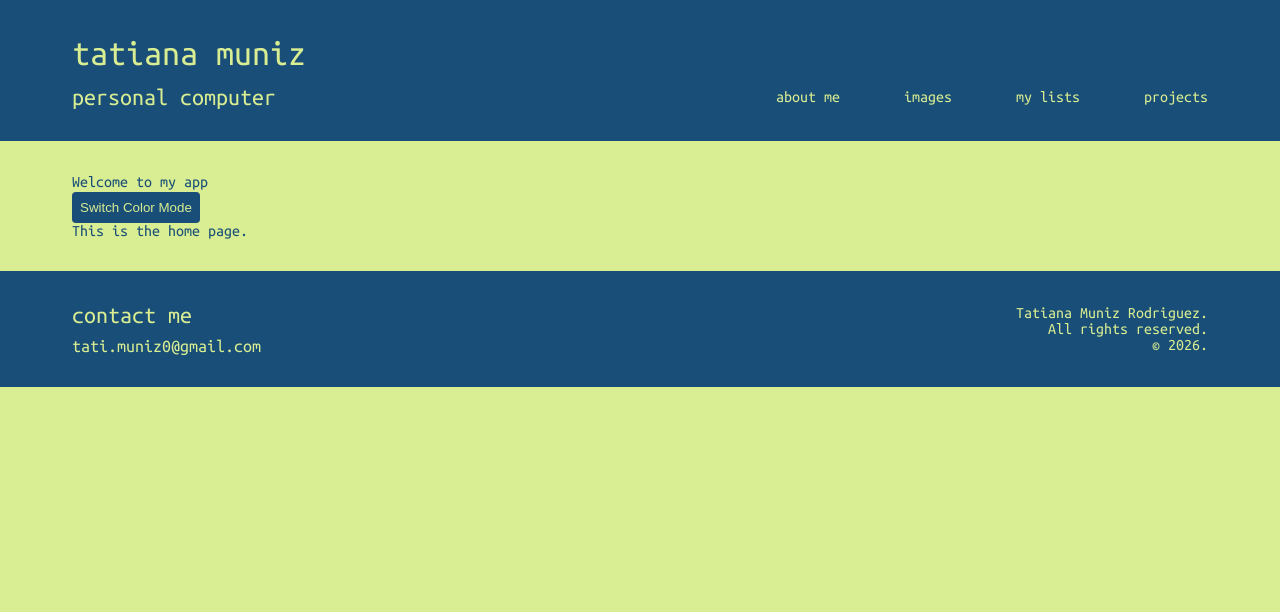
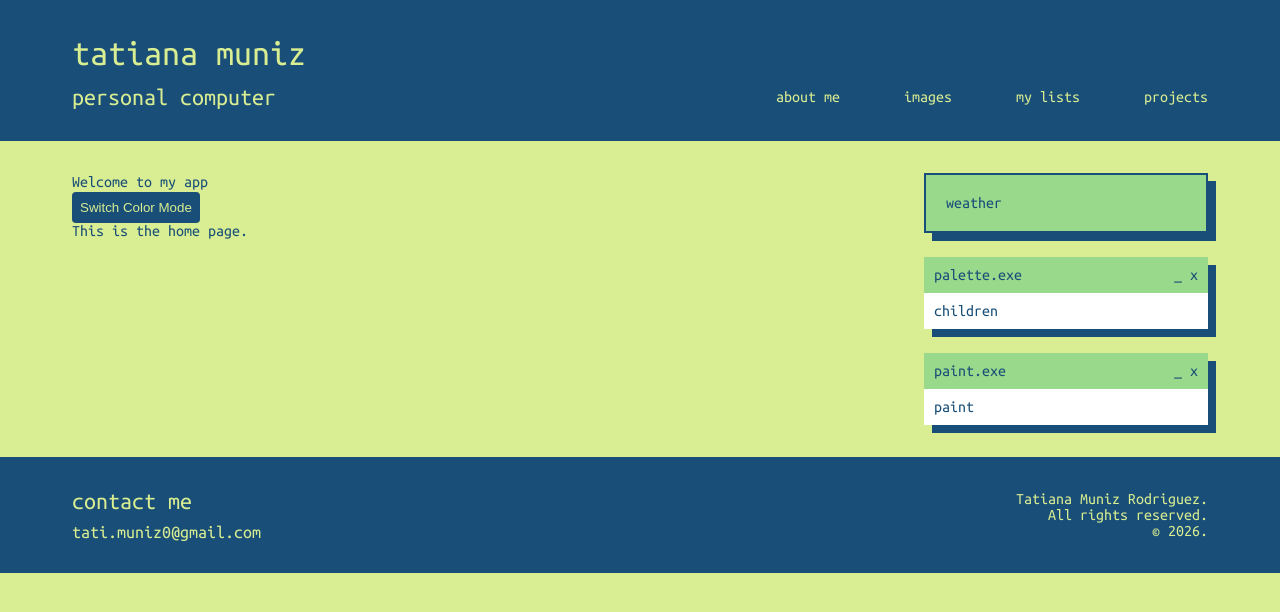
Before and after one commit to tatimunizz/my-personal-page, a React (Vite) app: page / in a window 1280 px wide. Shown: the top 612 px of the page. Built offline with nearby package versions, Linux system fonts and the light colour scheme; some icons are missing.

Commit message:
feat(window and widget): add generic window and widget components

```diff
--- a/src/components/SideBar/SideBar.styles.tsx
+++ b/src/components/SideBar/SideBar.styles.tsx
@@ -3,6 +3,6 @@ import styled from 'styled-components';
 export const StyledSideBar = styled.aside`
   display: flex;
   flex-direction: column;
-  gap: 48px;
+  gap: 24px;
   width: 25%;
 `
--- a/src/components/SideBar/SideBar.tsx
+++ b/src/components/SideBar/SideBar.tsx
@@ -1,9 +1,21 @@
+import { Widget } from "@components/Widget/Widget";
 import { StyledSideBar } from "./SideBar.styles";
+import { Window } from "@components/Window/Window";
 
 export function SideBar() {
   return (
     <StyledSideBar>
-
+      <Widget>
+        <div>
+          weather
+        </div>
+      </Widget>
+      <Window title="palette.exe">
+        <div>children</div>
+      </Window>
+      <Window title="paint.exe">
+        <div>paint</div>
+      </Window>
     </StyledSideBar>
   );
 }
--- /dev/null
+++ b/src/components/Widget/Widget.styles.tsx
@@ -0,0 +1,9 @@
+import styled from "styled-components";
+
+export const StyledWidget = styled.div`
+  display: flex;
+  background-color: ${prop => prop.theme.colors.medium};
+  border: 2px solid ${props => props.theme.colors.dark};
+  box-shadow: 8px 8px 0px ${props => props.theme.colors.dark};
+  padding: 20px;
+`
--- /dev/null
+++ b/src/components/Widget/Widget.tsx
@@ -0,0 +1,13 @@
+import { StyledWidget } from "./Widget.styles";
+
+interface WidgetProps {
+  children: React.ReactNode;
+}
+
+export function Widget({children}: WidgetProps) {
+  return(
+    <StyledWidget>
+      {children}
+    </StyledWidget>
+  )
+}
--- /dev/null
+++ b/src/components/Window/Window.styles.tsx
@@ -0,0 +1,17 @@
+import styled from "styled-components";
+
+export const StyledWindow = styled.div`
+  background-color: ${prop => prop.theme.colors.secondaryLight};
+  box-shadow: 8px 8px 0px ${props => props.theme.colors.dark};
+`
+
+export const TitleBar = styled.div`
+  background-color: ${prop => prop.theme.colors.medium};
+  padding: 10px;
+  display: flex;
+  justify-content: space-between;
+`
+
+export const ContentBox = styled.div`
+  padding: 10px;
+`
--- /dev/null
+++ b/src/components/Window/Window.tsx
@@ -0,0 +1,21 @@
+import { TitleBar, StyledWindow, ContentBox } from "./Window.styles";
+
+interface WindowProps {
+  title: string;
+  children: React.ReactNode;
+}
+
+export function Window({title, children}: WindowProps) {
+  return(
+    <StyledWindow>
+      <TitleBar>
+        {title}
+        <span>_ x</span>
+      </TitleBar>
+      <ContentBox>
+        {children}
+      </ContentBox>
+    </StyledWindow>
+
+  );
+}
--- a/src/styles/GlobalStyles.ts
+++ b/src/styles/GlobalStyles.ts
@@ -22,7 +22,7 @@ const GlobalStyles = createGlobalStyle`
   }
 
   a:Hover {
-    color: ${props => props.theme.colors.medium};
+    color: ${props => props.theme.colors.secondaryDark};
   }
 
   h1, h2, h3, h4, h5, h6 {
```
